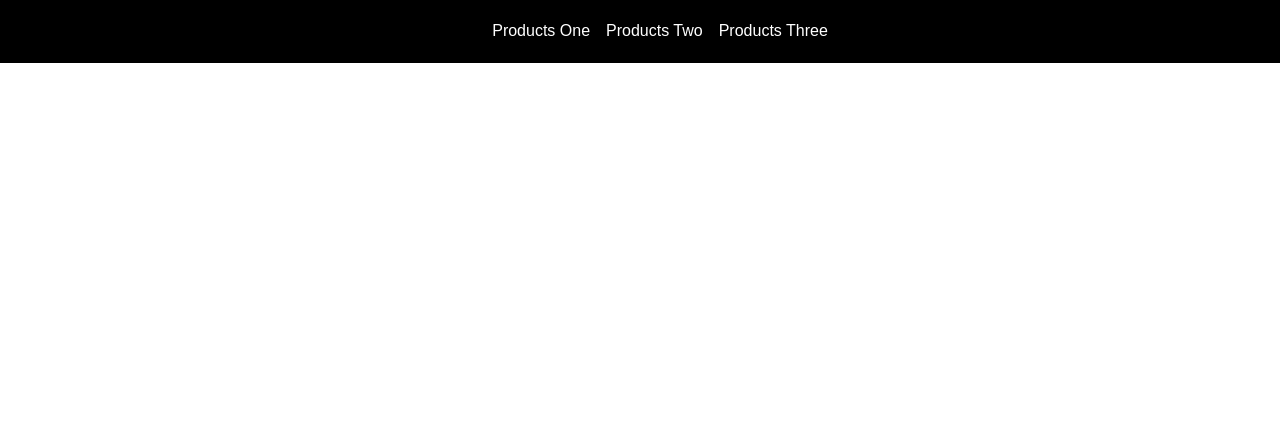
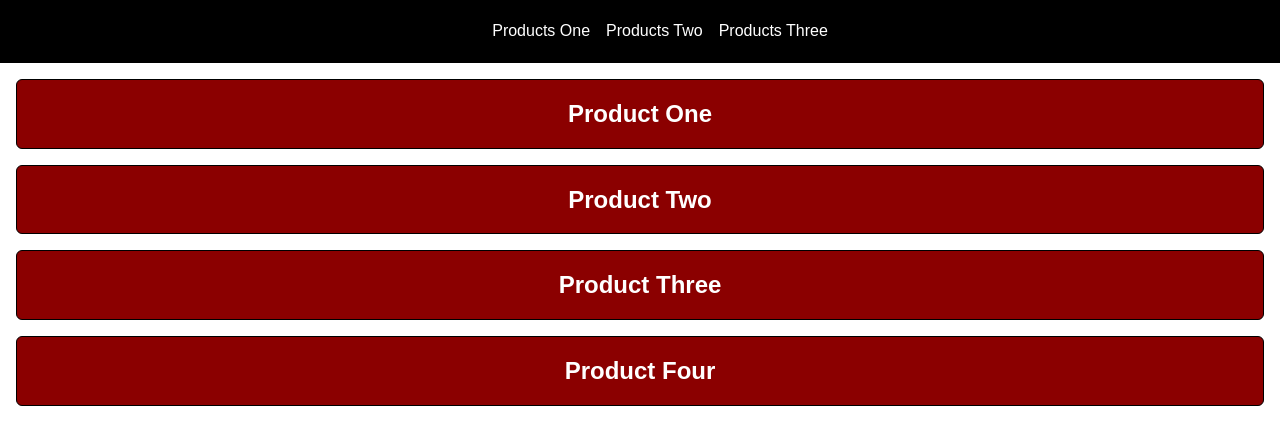
Before and after one commit to Chrstjan/Js-Accordion, a plain HTML site: page index.html in a window 1280 px wide. Drawn offline with Linux system fonts and the light colour scheme.

Commit message:
Made the accordions

```diff
--- a/Assets/css/main-content.css
+++ b/Assets/css/main-content.css
@@ -0,0 +1,43 @@
+.accordions {
+  padding: 1rem 1rem 0rem 1rem;
+  display: grid;
+  grid-template-columns: repeat(1, 1fr);
+  gap: 1rem;
+}
+
+.accordions .product {
+  display: grid;
+  grid-template-columns: repeat(1, 1fr);
+  text-align: center;
+}
+
+.product header {
+  cursor: pointer;
+  border: 1px solid #000;
+  border-radius: 6px;
+  background: darkred;
+  color: #fff;
+}
+
+.product .product-desc {
+  display: none;
+}
+
+.product-desc.show-desc {
+  margin-top: 0.6rem;
+  display: block;
+  border: 2px solid #888;
+  border-radius: 6px;
+  background: #eee;
+}
+
+.product-desc footer {
+  text-align: right;
+}
+
+.product-desc footer a {
+  padding-right: 0.6rem;
+  color: darkcyan;
+  text-decoration: underline;
+  cursor: pointer;
+}
--- /dev/null
+++ b/Assets/js/accordion.js
@@ -0,0 +1,59 @@
+const productContainer = document.getElementById("accordions");
+
+const productsArray = [
+  "Product One",
+  "Product Two",
+  "Product Three",
+  "Product Four",
+];
+
+const createProducts = () => {
+  productsArray.forEach((product) => {
+    const accordionContainer = document.createElement("article");
+    accordionContainer.classList.add("product");
+    const accordionHeader = document.createElement("header");
+    const accordionHeaderText = document.createElement("h2");
+    accordionHeaderText.textContent = product;
+
+    accordionHeader.appendChild(accordionHeaderText);
+    accordionContainer.appendChild(accordionHeader);
+
+    const productDescContainer = document.createElement("div");
+    productDescContainer.classList.add("product-desc");
+
+    const productDescOne = document.createElement("p");
+    productDescOne.textContent =
+      "facere placeat, sed enim possimus quae quis vel aliquam eum quod porro?";
+    const productDescTwo = document.createElement("p");
+    productDescTwo.textContent =
+      "Lorem ipsum dolor sit amet consectetur adipisicing elit. Est laboriosam iure reiciendis, nemo consequuntur voluptatem! Nostrum sit ipsam";
+
+    const productDescFooter = document.createElement("footer");
+    const productDescLink = document.createElement("a");
+    productDescLink.textContent = "Order Product";
+
+    productDescFooter.appendChild(productDescLink);
+
+    const appendChildren = (parent, elements) => {
+      elements.forEach((element) => {
+        parent.appendChild(element);
+      });
+    };
+
+    appendChildren(productDescContainer, [
+      productDescOne,
+      productDescTwo,
+      productDescFooter,
+    ]);
+
+    accordionContainer.appendChild(productDescContainer);
+
+    accordionHeader.addEventListener("click", () => {
+      productDescContainer.classList.toggle("show-desc");
+    });
+
+    productContainer.appendChild(accordionContainer);
+  });
+};
+
+window.addEventListener("load", createProducts);
--- a/index.html
+++ b/index.html
@@ -15,6 +15,7 @@
 
     <title>Js Accordion</title>
     <script src="./Assets/js/app.js" defer></script>
+    <script src="./Assets/js/accordion.js" defer></script>
   </head>
   <body>
     <div class="main-container">
@@ -33,7 +34,7 @@
         </nav>
       </header>
       <main>
-        <section class="accordions"></section>
+        <section class="accordions" id="accordions"></section>
       </main>
       <footer></footer>
     </div>
```
